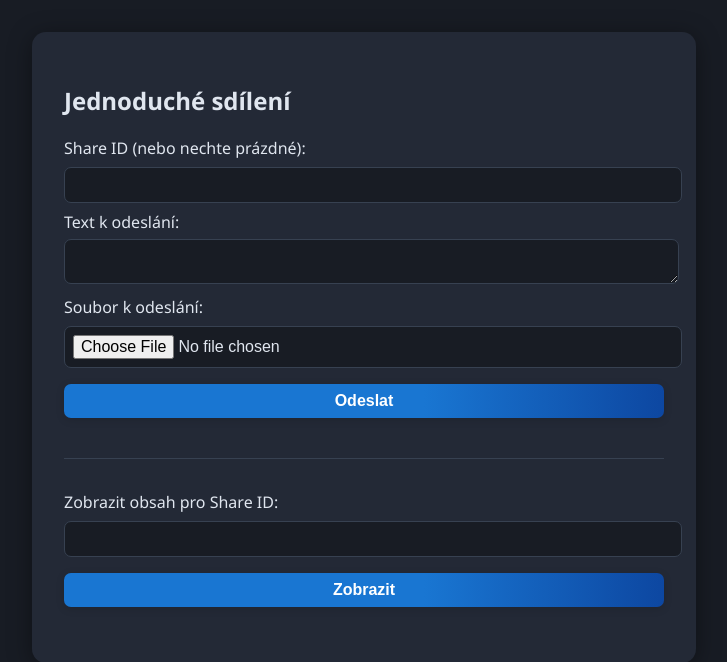
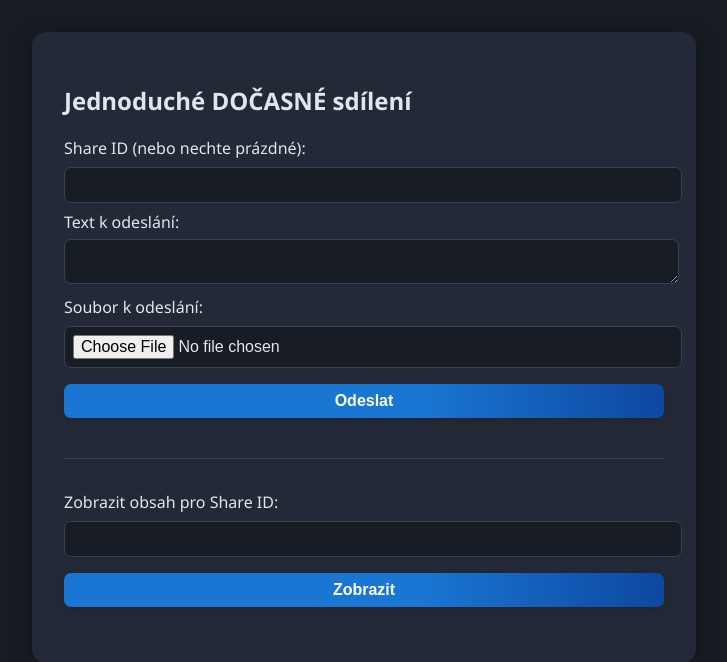
Before and after one commit to fpluske/3--os--pololetni-projekt, a Flask app: page / in a window 1280 px wide. Shown: the top 662 px of the page, without its empty margins (276-1003 px from the left). Run offline with Flask 3, Linux system fonts and the light colour scheme.

Commit message:
Update header text for sharing feature

```diff
--- a/app/templates/index.html
+++ b/app/templates/index.html
@@ -128,7 +128,7 @@
 </head>
 <body>
 <div class="container">
-    <h2>Jednoduché sdílení</h2>
+    <h2>Jednoduché DOČASNÉ sdílení</h2>
     <form id="uploadForm">
         <label>Share ID (nebo nechte prázdné):
             <input type="text" name="share_id" id="share_id">
```
